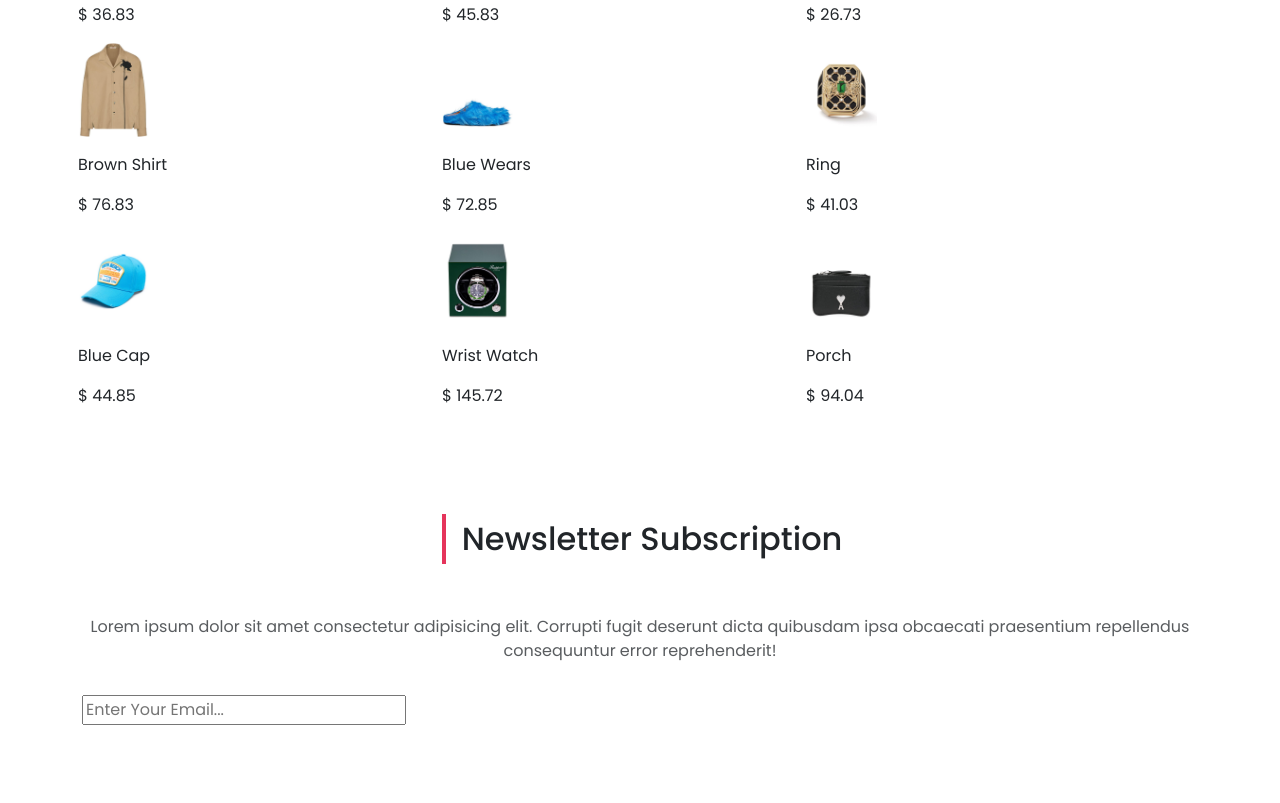
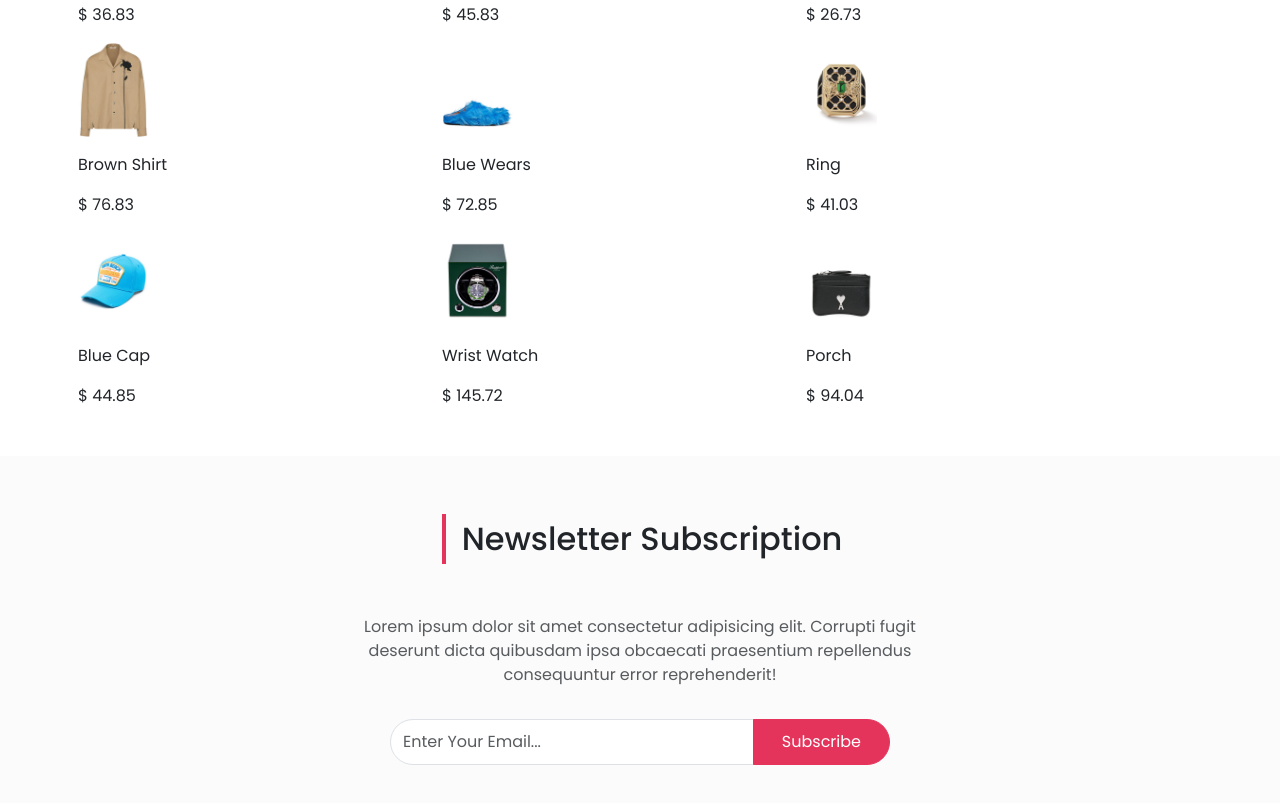
Before and after one commit to Kindo-Jnr/Original-Collection, a plain HTML site: page index.html in a window 1280 px wide. Shown: the part 5515-6318 px from the top of the page. Drawn offline with nearby package versions, Linux system fonts and the light colour scheme; a script that the page names is missing; a web font is replaced by a local one.

Commit message:
news btn commit

```diff
--- a/index.html
+++ b/index.html
@@ -638,7 +638,10 @@
             repellendus consequuntur error reprehenderit!
           </p>
           <div class="input-group mb-3 mt-3">
-            <input type="text" class="" placeholder="Enter Your Email...">
+            <input type="text" class="form-control" placeholder="Enter Your Email...">
+            <button class="btn btn-primary" type="submit">
+              Subscribe
+            </button>
           </div>
         </div>
       </div>
--- a/styles.css
+++ b/styles.css
@@ -124,6 +124,34 @@ body {
   box-shadow: 0 7px 10px 0 rgba(0, 0, 0, 0.2), 0 6px 20px 0 rgba(0, 0, 0, 0.19);
 }
 
+/* Newsletter */
+#newsletter{
+  background-color: rgba(179, 179, 170, 0.05);
+}
+#newsletter p{
+  max-width: 600px;
+}
+#newsletter .input-group{
+  max-width: 500px;
+}
+#newsletter .form-control{
+  border-top-left-radius: 25px;
+  border-bottom-left-radius: 25px;
+}
+#newsletter .btn{
+background-color: #e5345b;
+color: #fff;
+border-color: #e5345b;
+}
+#newsletter .btn:hover{
+  background-color: #000;
+  border-color: #000;
+}
+
+
+
+
+
 /* Media Queries */
 @media (min-width: 992px) {
   .nav-items {
```
